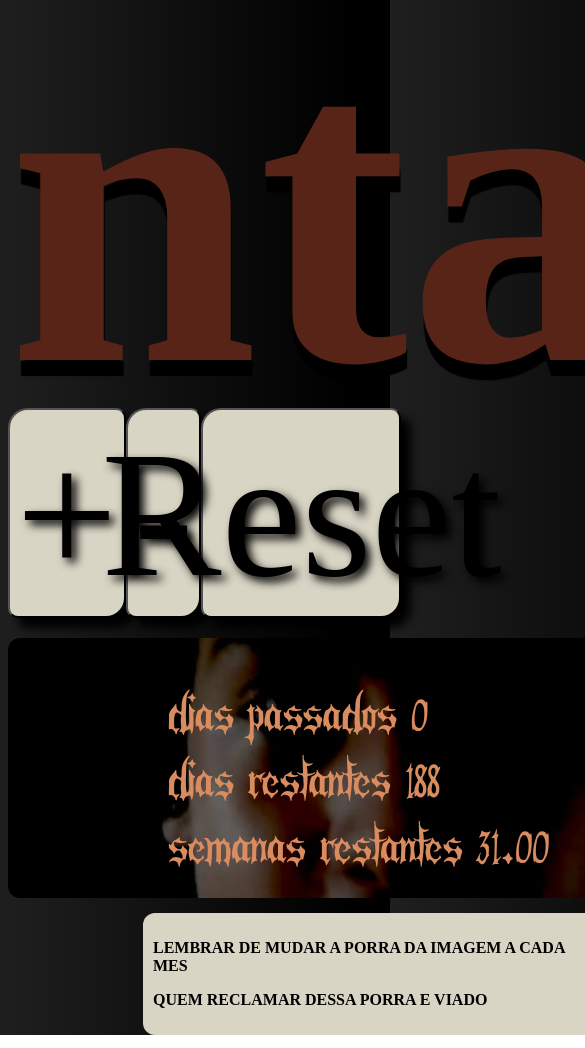
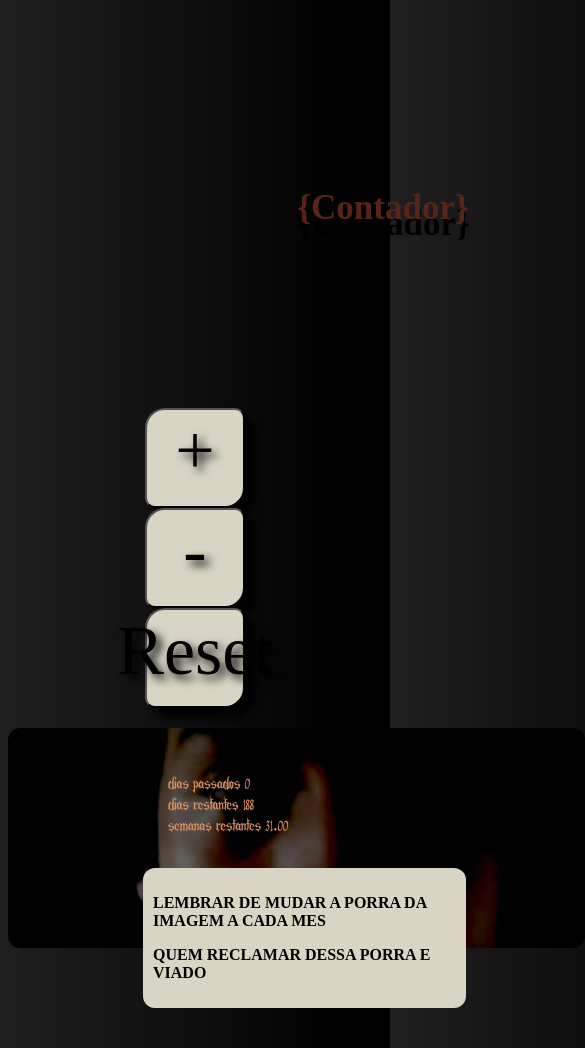
Before and after one commit to sweet389/Contador, a plain HTML site: page index.html in a window 390 px wide. Shown: the top 1048 px of the page, 585 px wide, since content can reach past the window. Drawn offline with Linux system fonts and the light colour scheme; a web font is replaced by a local one.

Commit message:
Update style.css

```diff
--- a/style.css
+++ b/style.css
@@ -107,3 +107,64 @@ footer{
     border-radius: 12px;
     font-family: 'Times New Roman', Times, serif;
 }
+
+/* Responsividade */
+@media screen and (max-width: 768px) {
+    header > h1 {
+        font-size: 50px; /* Ajuste no tamanho da fonte */
+    }
+
+    .botoes {
+        width: 120px;
+        height: 120px;
+        font-size: 80px;
+    }
+
+    #dias {
+        width: 80%; /* Ajuste para telas menores */
+        max-width: 400px;
+        height: 180px;
+    }
+
+    footer {
+        width: 90%;
+        padding: 15px;
+    }
+
+    .listadosValor > ul > li {
+        font-size: 22px;
+    }
+
+    .container {
+        flex-direction: column;
+        align-items: center;
+    }
+}
+
+/* Responsividade para dispositivos móveis muito pequenos */
+@media screen and (max-width: 480px) {
+    header > h1 {
+        font-size: 35px; /* Reduzido para tela bem pequena */
+    }
+
+    .botoes {
+        width: 100px;
+        height: 100px;
+        font-size: 70px;
+    }
+
+    #dias {
+        width: 90%;
+        max-width: 350px;
+        height: 160px;
+    }
+
+    footer {
+        width: 90%;
+        padding: 10px;
+    }
+
+    .listadosValor > ul > li {
+        font-size: 18px;
+    }
+}
```
